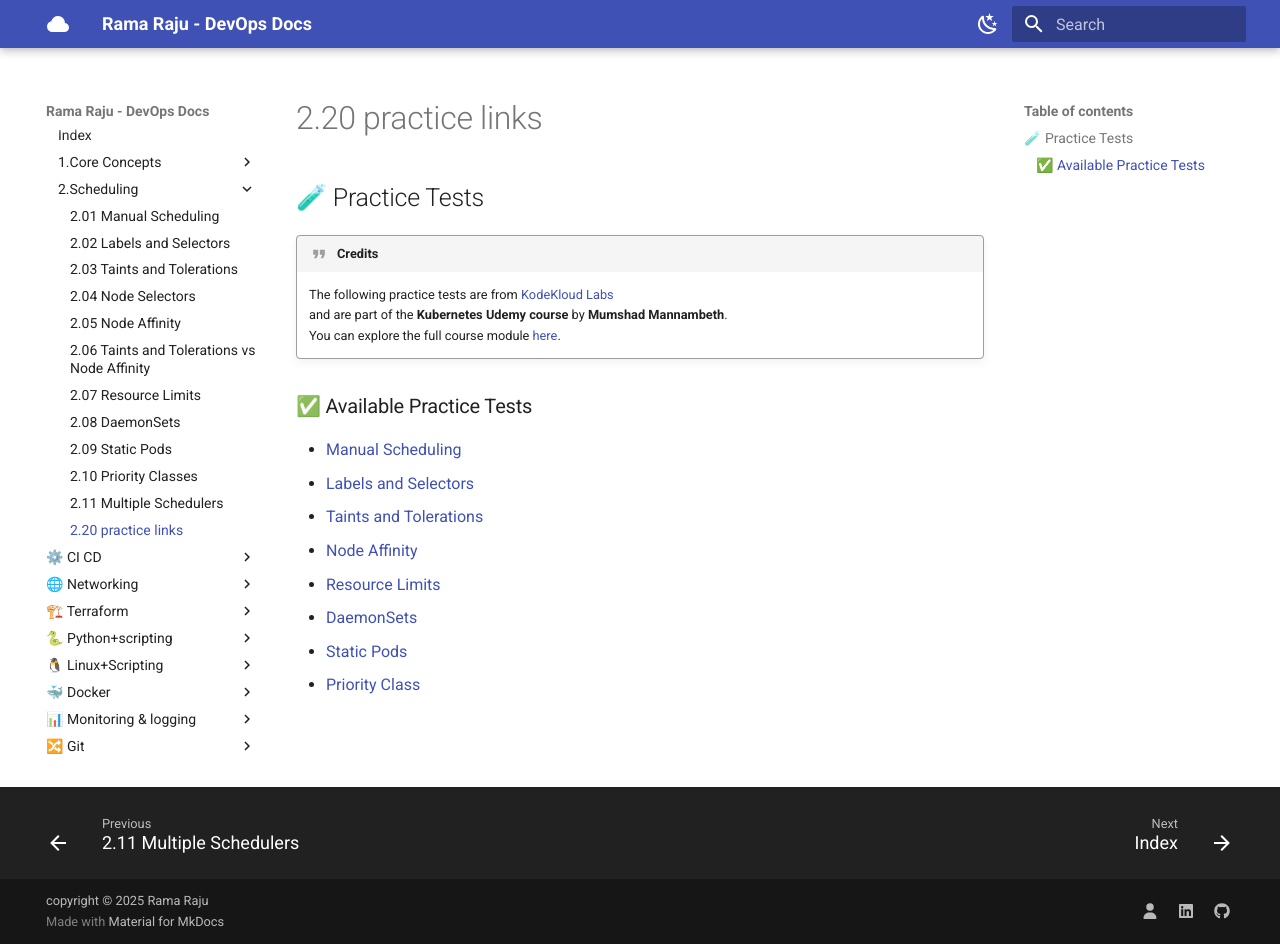
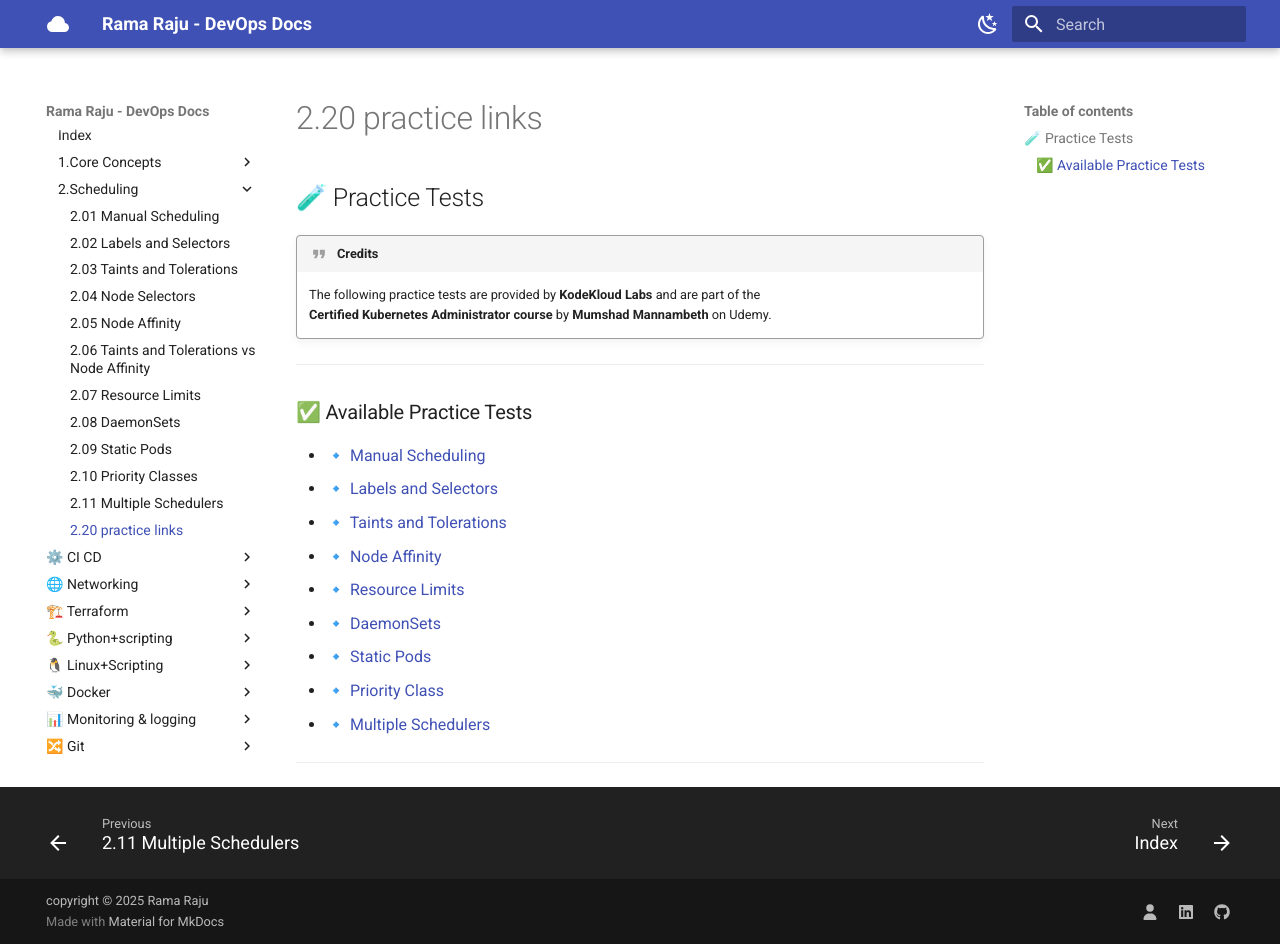
Before and after one commit to RamaRaju-vj/Rama_Raju_Devops_docs, an MkDocs documentation site: the page built from docs/☸️ Kubernetes/2.Scheduling/2.20 practice-links.md, in a window 1280 px wide and 944 px high. Built offline with MkDocs 1.6.1 and Material for MkDocs 9.7.7, drawn with Linux system fonts in a browser that asks for light colours.

Commit message:
chore: Multiple-scheduler update

```diff
--- a/docs/☸️ Kubernetes/2.Scheduling/2.20 practice-links.md
+++ b/docs/☸️ Kubernetes/2.Scheduling/2.20 practice-links.md
@@ -1,17 +1,22 @@
 ## 🧪 Practice Tests
 
 !!! quote "Credits"
-    The following practice tests are from [KodeKloud Labs](https://uklabs.kodekloud.com/)
-    and are part of the **Kubernetes Udemy course** by **Mumshad Mannambeth**.
-    You can explore the full course module [here](https://learn.kodekloud.com/user/courses/udemy-labs-certified-kubernetes-administrator-with-practice-tests/module/8e4261a6-bac4-4dfe-82c5-0a1bb8c527da/lesson/27f721e6-1860-4c20-b06f-4a880b921da8).
+    The following practice tests are provided by **KodeKloud Labs** and are part of the
+    **Certified Kubernetes Administrator course** by **Mumshad Mannambeth** on Udemy.
+
+
+---
 
 ### ✅ Available Practice Tests
 
-- [Manual Scheduling](https://uklabs.kodekloud.com/topic/practice-test-manual-scheduling-2/)
-- [Labels and Selectors](https://uklabs.kodekloud.com/topic/practice-test-labels-and-selectors-2/)
-- [Taints and Tolerations](https://uklabs.kodekloud.com/topic/practice-test-taints-and-tolerations-2/)
-- [Node Affinity](https://uklabs.kodekloud.com/topic/practice-test-node-affinity-3/)
-- [Resource Limits](https://uklabs.kodekloud.com/topic/practice-test-resource-limits-2/)
-- [DaemonSets](https://uklabs.kodekloud.com/topic/practice-test-daemonsets-2/)
-- [Static Pods](https://uklabs.kodekloud.com/topic/practice-test-static-pods-2/)
-- [Priority Class](https://learn.kodekloud.com/user/courses/udemy-labs-certified-kubernetes-administrator-with-practice-tests/module/8e4261a6-bac4-4dfe-82c5-0a1bb8c527da/lesson/27f721e6-1860-4c20-b06f-4a880b921da8)
+- 🔹 [Manual Scheduling](https://uklabs.kodekloud.com/topic/practice-test-manual-scheduling-2/)
+- 🔹 [Labels and Selectors](https://uklabs.kodekloud.com/topic/practice-test-labels-and-selectors-2/)
+- 🔹 [Taints and Tolerations](https://uklabs.kodekloud.com/topic/practice-test-taints-and-tolerations-2/)
+- 🔹 [Node Affinity](https://uklabs.kodekloud.com/topic/practice-test-node-affinity-3/)
+- 🔹 [Resource Limits](https://uklabs.kodekloud.com/topic/practice-test-resource-limits-2/)
+- 🔹 [DaemonSets](https://uklabs.kodekloud.com/topic/practice-test-daemonsets-2/)
+- 🔹 [Static Pods](https://uklabs.kodekloud.com/topic/practice-test-static-pods-2/)
+- 🔹 [Priority Class](https://learn.kodekloud.com/user/courses/udemy-labs-certified-kubernetes-administrator-with-practice-tests/module/8e4261a6-bac4-4dfe-82c5-0a1bb8c527da/lesson/27f721e6-1860-4c20-b06f-4a880b921da8)
+- 🔹 [Multiple Schedulers](https://uklabs.kodekloud.com/topic/practice-test-multiple-schedulers-2/)
+
+---
```
Also changed, not shown: docs/☸️ Kubernetes/2.Scheduling/2.11 Multiple-Schedulers.md (+210 -0 lines).
